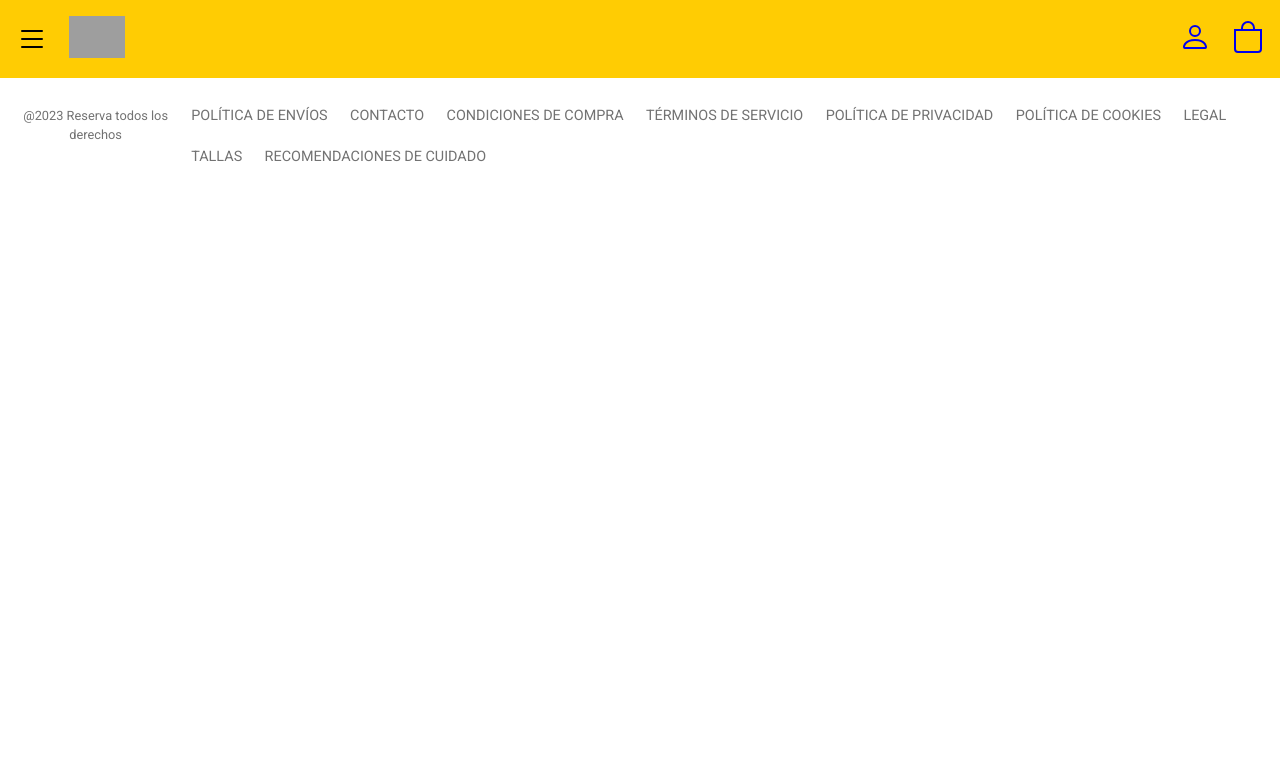
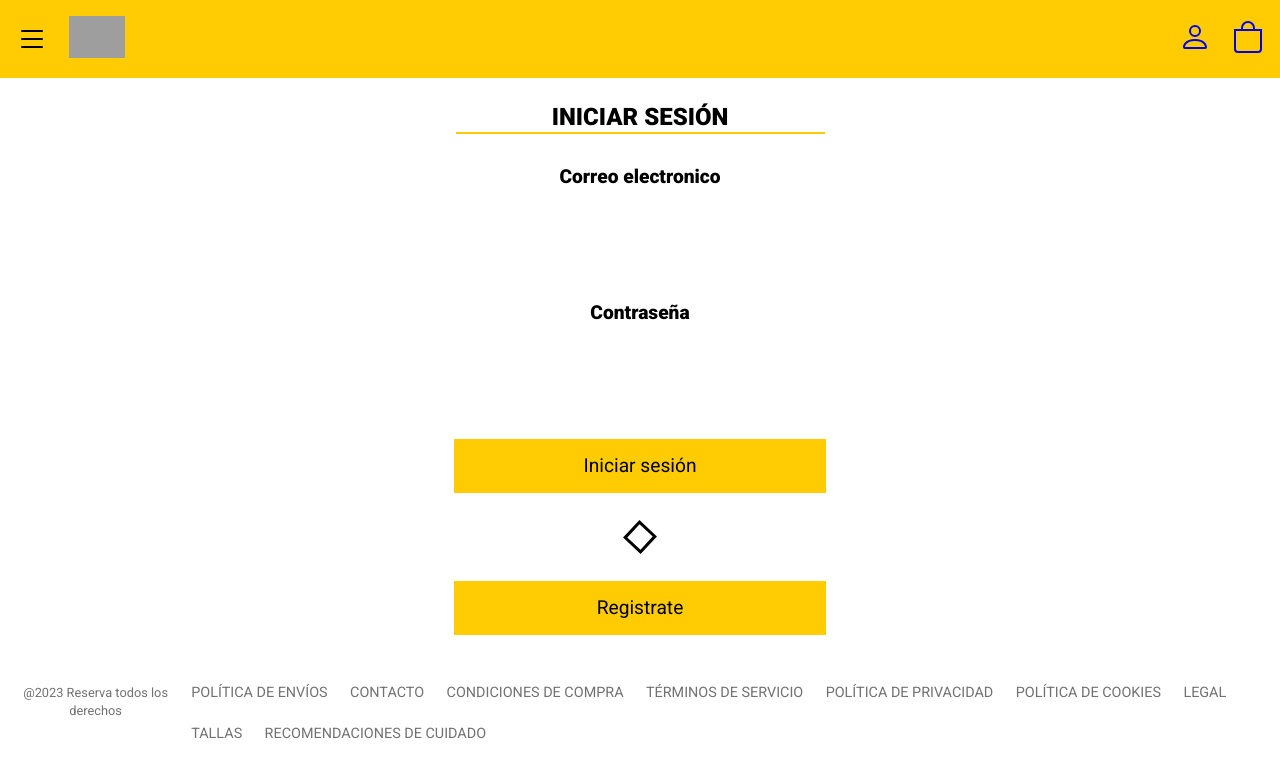
Before and after one commit to carlosjesus954/Tienda-Ogs, a React (Vite) app: page /contact in a window 1280 px wide. Shown: the top 778 px of the page. Built offline with nearby package versions, Linux system fonts and the light colour scheme; grey boxes are pictures that could not be loaded.

Commit message:
He creado un componente de contacto, el cual si no tienes cuenta registrada podras acceder a la pagina de registro atraves del boton registrate. / quiero ver si puedo reutilizar el codigo y asi no se repite código

```diff
--- a/app/css/layout/index.css
+++ b/app/css/layout/index.css
@@ -622,4 +622,43 @@
   left: -300%;
 }
 
+.Contact {
+  text-align: center;
+}
+.Contact-h2 {
+  margin-bottom: 2rem;
+  border-bottom: 0.125rem solid #ffcc03;
+  max-width: 23.0625rem;
+  margin-left: auto;
+  margin-right: auto;
+  text-transform: uppercase;
+}
+.Contact-form {
+  display: flex;
+  flex-flow: column nowrap;
+  justify-content: center;
+  align-items: center;
+  gap: 2rem;
+  margin-bottom: 2rem;
+}
+.Contact-label {
+  font-size: 1.2rem;
+  font-weight: bolder;
+}
+.Contact-input {
+  padding: 1rem;
+  border-style: none;
+  width: 100%;
+  max-width: 23.0625rem;
+}
+.Contact-container--rotate {
+  width: 1.5rem;
+  height: 1.5rem;
+  border: solid 0.1875rem black;
+  margin-left: auto;
+  margin-right: auto;
+  transform: rotate(-137deg);
+  margin-bottom: 2rem;
+}
+
 /*# sourceMappingURL=index.css.map */
--- /dev/null
+++ b/src/app/components/BtnComponent.jsx
@@ -0,0 +1,3 @@
+export default function BtnComponent(props) {
+  return <button className="Clothes-btn">{props.value}</button>;
+}
--- a/src/app/components/ClothsPages.jsx
+++ b/src/app/components/ClothsPages.jsx
@@ -1,6 +1,7 @@
 import { NavLink, useLocation } from "react-router-dom";
 import { useCarrusel } from "../hooks/useCarrusel";
 import { useState } from "react";
+import BtnComponent from "./BtnComponent";
 
 export const ClothsPages = () => {
   const [sizeClothes, setSizeClothes] = useState("");
@@ -78,17 +79,7 @@ export const ClothsPages = () => {
         </div>
       );
     } else {
-      return (
-        <h1>Falta Content</h1>
-        // <div className={`Clothes-container--carruselsmall ${estadoCarrusel}`}>
-        //   <div className="Clothes-carrusel-subcontainer">
-        //     <img src={src1} alt={title} className="Clothes-img--mod" />
-        //   </div>
-        //   <div className="Clothes-carrusel-subcontainer">
-        //     <img src={src2} alt={title} className="Clothes-img--mod" />
-        //   </div>
-        // </div>
-      );
+      return <h1>Falta Content</h1>;
     }
   }
   console.log(to1);
@@ -177,7 +168,7 @@ export const ClothsPages = () => {
                 xll
               </button>
             </ul>
-            <button className="Clothes-btn">Añadir a la cesta</button>
+            <BtnComponent value={"Añadir al carrito"} />
             <div className="Clothes-container">
               <span className="Clothes-text">{text}</span>
               <span className="Clothes-text">{text2}</span>
--- a/src/app/pages/ContactPage.jsx
+++ b/src/app/pages/ContactPage.jsx
@@ -1,6 +1,29 @@
+import { NavLink } from "react-router-dom";
+import BtnComponent from "../components/BtnComponent";
+import { RegistroPage } from "./RegistroPage";
 
 export const ContactPage = () => {
   return (
-    <h1>ContactPage</h1>
-  )
-}
+    <main className="Main Wrapper">
+      <section className="Main-contact Contact">
+        <h2 className="Contact-h2">Iniciar sesión</h2>
+        <form action="#" className="Contact-form">
+          <label htmlFor="" className="Contact-label">
+            Correo electronico
+          </label>
+          <input type="email" name="" className="Contact-input" />
+          <label htmlFor="" className="Contact-label">
+            Contraseña
+          </label>
+          <input type="password" name="" className="Contact-input" />
+          <BtnComponent value={"Iniciar sesión"} />
+        </form>
+        <div className="Contact-container--rotate"></div>
+
+        <NavLink to={"/registro"}>
+          <BtnComponent value={"Registrate"} />
+        </NavLink>
+      </section>
+    </main>
+  );
+};
--- /dev/null
+++ b/src/app/pages/RegistroPage.jsx
@@ -0,0 +1,3 @@
+export const RegistroPage = () => {
+  return <h1>RegistroPage</h1>;
+};
--- a/src/app/routes/RoutesPages.jsx
+++ b/src/app/routes/RoutesPages.jsx
@@ -10,6 +10,7 @@ import { BeerAndChurros } from "../pages/BeerAndChurros";
 import { OgsPage } from "../pages/OgsPage";
 import { AccesoryPage } from "../pages/AccesoryPage";
 import { ClothsPages } from "../components/ClothsPages";
+import { RegistroPage } from "../pages/RegistroPage";
 export const RoutesPages = () => {
   return (
     <>
@@ -33,6 +34,8 @@ export const RoutesPages = () => {
         <Route path="/cloths/accesorios" element={<AccesoryPage />} />
 
         <Route path="cloths" element={<ClothsPages />} />
+
+        <Route path="/registro" element={<RegistroPage />} />
       </Routes>
       <Footer />
     </>
--- /dev/null
+++ b/src/scss/layout/_contact.scss
@@ -0,0 +1,38 @@
+@use "../base/variables" as v;
+@use "../base/mixins" as m;
+
+.Contact {
+  text-align: center;
+  &-h2 {
+    margin-bottom: 2rem;
+    border-bottom: 0.125rem solid v.$colorPrincipal;
+    max-width: 23.0625rem;
+    margin-left: auto;
+    margin-right: auto;
+    text-transform: uppercase;
+  }
+  &-form {
+    @include m.flex(column nowrap, center, center, 2rem);
+    margin-bottom: 2rem;
+  }
+  &-label {
+    font-size: 1.2rem;
+    font-weight: bolder;
+  }
+  &-input {
+    padding: 1rem;
+    border-style: none;
+    width: 100%;
+    max-width: 23.0625rem;
+  }
+  &-container--rotate {
+    width: 1.5rem;
+    height: 1.5rem;
+    // background-color: black;
+    border: solid 0.1875rem black;
+    margin-left: auto;
+    margin-right: auto;
+    transform: rotate(-137deg);
+    margin-bottom: 2rem;
+  }
+}
--- a/src/scss/layout/index.scss
+++ b/src/scss/layout/index.scss
@@ -3,3 +3,4 @@
 @forward "footer";
 @forward "catalogos";
 @forward "cloths";
+@forward "contact";
```
Also changed, not shown: 1 other file (tests, documents, lock files or other folders).
